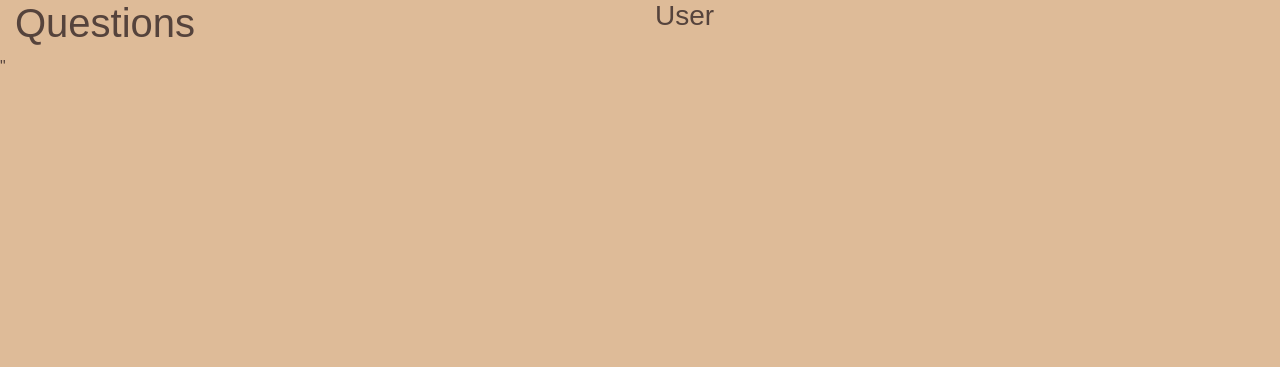
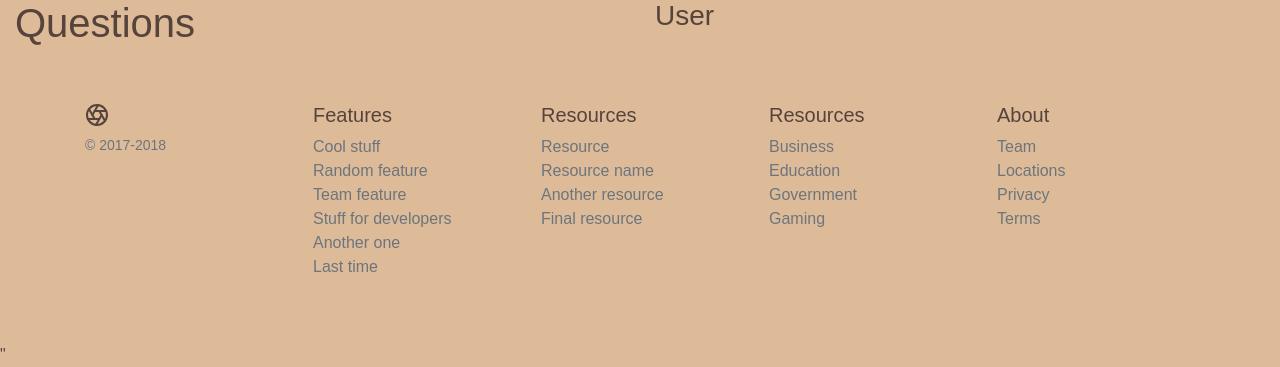
Before and after one commit to sdthomas91/chat-down-under-new, a Flask app: page / in a window 1280 px wide. Shown: the part 449-816 px from the top of the page. Before the commit the page ends 513 px from the top, so only its background shows below. Run offline with Flask 3, Linux system fonts and the light colour scheme; some libraries are stand-ins or nearby versions.

Commit message:
adds footer template to base.html for use across the site

```diff
--- a/downunder/templates/base.html
+++ b/downunder/templates/base.html
@@ -128,6 +128,54 @@
     <!-- BLOCK CONTENT -->
     {% block content %} {% endblock %}
     <!-- BLOCK CONTENT END -->
+    <!-- FOOTER (bootstrap templating used ( https://getbootstrap.com/docs/4.1/examples/ pricing example))-->
+    <footer class="container py-5">
+      <div class="row">
+        <div class="col-12 col-md">
+          <svg xmlns="http://www.w3.org/2000/svg" width="24" height="24" viewBox="0 0 24 24" fill="none" stroke="currentColor" stroke-width="2" stroke-linecap="round" stroke-linejoin="round" class="d-block mb-2"><circle cx="12" cy="12" r="10"></circle><line x1="14.31" y1="8" x2="20.05" y2="17.94"></line><line x1="9.69" y1="8" x2="21.17" y2="8"></line><line x1="7.38" y1="12" x2="13.12" y2="2.06"></line><line x1="9.69" y1="16" x2="3.95" y2="6.06"></line><line x1="14.31" y1="16" x2="2.83" y2="16"></line><line x1="16.62" y1="12" x2="10.88" y2="21.94"></line></svg>
+          <small class="d-block mb-3 text-muted">© 2017-2018</small>
+        </div>
+        <div class="col-6 col-md">
+          <h5>Features</h5>
+          <ul class="list-unstyled text-small">
+            <li><a class="text-muted" href="#">Cool stuff</a></li>
+            <li><a class="text-muted" href="#">Random feature</a></li>
+            <li><a class="text-muted" href="#">Team feature</a></li>
+            <li><a class="text-muted" href="#">Stuff for developers</a></li>
+            <li><a class="text-muted" href="#">Another one</a></li>
+            <li><a class="text-muted" href="#">Last time</a></li>
+          </ul>
+        </div>
+        <div class="col-6 col-md">
+          <h5>Resources</h5>
+          <ul class="list-unstyled text-small">
+            <li><a class="text-muted" href="#">Resource</a></li>
+            <li><a class="text-muted" href="#">Resource name</a></li>
+            <li><a class="text-muted" href="#">Another resource</a></li>
+            <li><a class="text-muted" href="#">Final resource</a></li>
+          </ul>
+        </div>
+        <div class="col-6 col-md">
+          <h5>Resources</h5>
+          <ul class="list-unstyled text-small">
+            <li><a class="text-muted" href="#">Business</a></li>
+            <li><a class="text-muted" href="#">Education</a></li>
+            <li><a class="text-muted" href="#">Government</a></li>
+            <li><a class="text-muted" href="#">Gaming</a></li>
+          </ul>
+        </div>
+        <div class="col-6 col-md">
+          <h5>About</h5>
+          <ul class="list-unstyled text-small">
+            <li><a class="text-muted" href="#">Team</a></li>
+            <li><a class="text-muted" href="#">Locations</a></li>
+            <li><a class="text-muted" href="#">Privacy</a></li>
+            <li><a class="text-muted" href="#">Terms</a></li>
+          </ul>
+        </div>
+      </div>
+    </footer>
+    <!-- Footer End -->
     <!-- ***************
           BOOTSTRAP SCRIPT
         **************** -->
```
